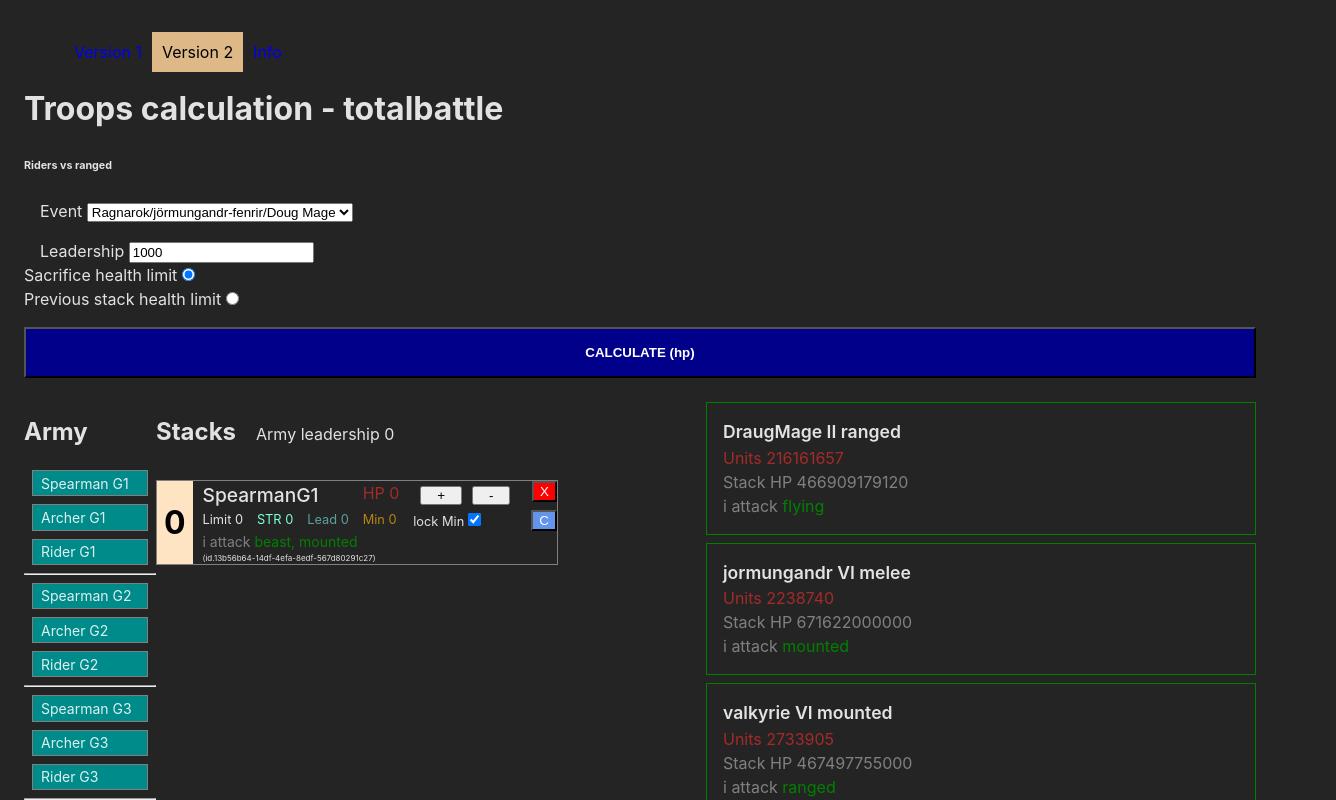
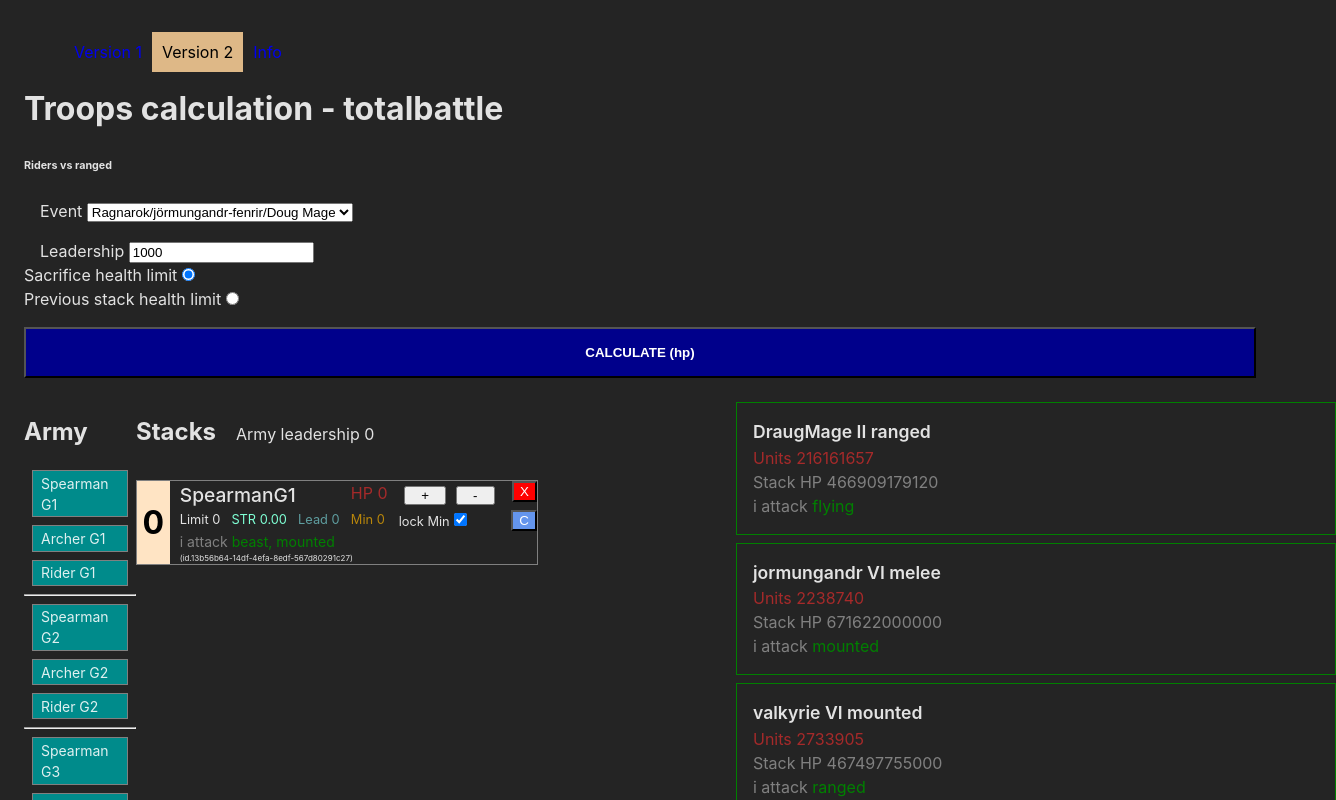
Before and after one commit to moigithub/totalbattlecaballitos, a React (Vite) app: page /v2 in a window 1280 px wide. Both pictures are taken after a click on the element "Spearman G1". Shown: the top 800 px of the page, 1336 px wide, since content can reach past the window. Built offline with nearby package versions, Linux system fonts and the light colour scheme.

Commit message:
fix some types/trypescript, drag sensor, style

```diff
--- a/src/App.css
+++ b/src/App.css
@@ -101,7 +101,7 @@ table th {
 }
 .config-container,
 .stack-container {
-  min-width: 550px;
+  min-width: 600px;
 }
 
 .troop {
@@ -145,6 +145,10 @@ table th {
   margin: 0;
   font-size: 1.2rem;
   font-weight: 500;
+  width: 100%;
+  max-width: 160px;
+  text-overflow: ellipsis;
+  overflow: hidden;
 }
 .stack-health {
   grid-area: health;
--- a/src/Card.tsx
+++ b/src/Card.tsx
@@ -26,12 +26,15 @@ export const Card = ({ stack }: { stack: Stack }) => {
     transition
   }
 
+  const stackHealth = getStackHealth(stack.id!)
+  const stackStrength = getStackStrength(stack.id!, draugMage.category)
+
   return (
     <div className='stack-card' ref={setNodeRef} style={style} {...attributes} {...listeners}>
       <p className='stack-units'>{stack.units}</p>
       <p className='stack-name'>{stack.unit.name}</p>
-      <p className='stack-health'>HP {getStackHealth(stack.id!)}</p>
-      <p className='stack-strength'>STR {getStackStrength(stack.id!, draugMage.category)}</p>
+      <p className='stack-health'>HP {stackHealth.toFixed(0)}</p>
+      <p className='stack-strength'>STR {stackStrength.toFixed(2)}</p>
       <p className='stack-leadership'>Lead {stack.leadership}</p>
       <p className='stack-minSetup'>Min {stack.minSetup}</p>
       <p className='stack-limit'>Limit {stack.limit}</p>
--- a/src/dos.tsx
+++ b/src/dos.tsx
@@ -24,8 +24,16 @@ import {
 } from './monsters'
 import { ArmyList } from './ArmyList'
 import { Card } from './Card'
-import { DndContext, DragEndEvent } from '@dnd-kit/core'
-import { arrayMove, SortableContext } from '@dnd-kit/sortable'
+import {
+  DndContext,
+  DragEndEvent,
+  KeyboardSensor,
+  MouseSensor,
+  TouchSensor,
+  useSensor,
+  useSensors
+} from '@dnd-kit/core'
+import { arrayMove, SortableContext, sortableKeyboardCoordinates } from '@dnd-kit/sortable'
 
 function Dos() {
   // const mobHealth = useGuardsStore(state => state.mobHealth)
@@ -54,6 +62,30 @@ function Dos() {
 
   const [selectedEvent, setSelectedEvent] = useState('0')
   const [addUnitMode, setAddUnitMode] = useState('sacrificeHealthLimit')
+
+  // const sensors = useSensor(PointerSensor, {
+  //   activationConstraint: {
+  //     delay: 100,
+  //     tolerance: 5,
+  //   },
+  // });
+  const sensors = useSensors(
+    useSensor(MouseSensor, {
+      activationConstraint: { delay: 250, tolerance: 5, distance: 8 }
+    }),
+    useSensor(TouchSensor, {
+      activationConstraint: {
+        delay: 250,
+        tolerance: 5,
+        distance: 8
+      }
+    }),
+    useSensor(KeyboardSensor, {
+      // Disable smooth scrolling in Cypress automated tests
+      scrollBehavior: 'Cypress' in window ? 'auto' : undefined,
+      coordinateGetter: sortableKeyboardCoordinates
+    })
+  )
 
   useEffect(() => {
     let army = doomsdayArmy
@@ -84,7 +116,7 @@ function Dos() {
     console.log('changing leadership', value)
   }
 
-  const getMobTarget = (iam: TroopType) => {
+  const getMobTarget = (iam: TroopType | string) => {
     //getMobTarget, usa getMonsterStack, y escoje un monster
     /**
      * mounted vs ranged
@@ -168,7 +200,7 @@ function Dos() {
 
       // incluir el bono de los heroes/capitanes/equipo/clan/buff/vip
       // const otherBonus = bonus.rider.G1.str ?? 0
-      const otherBonus = bonus.rider[level as GuardsmanLevel].str ?? 0
+      const otherBonus = bonus.rider[level as GuardsmanLevel]?.str ?? 0
 
       const strBonus = ((otherBonus + unit.vsRangedPercent) * soldierStrength) / 100
       soldierStrength = soldierStrength + strBonus
@@ -368,7 +400,7 @@ function Dos() {
             <h2>Stacks</h2> <p>Army leadership {getArmyLeadership()}</p>
           </div>
           <div className='stack-list'>
-            <DndContext onDragEnd={handleDrag}>
+            <DndContext onDragEnd={handleDrag} sensors={sensors}>
               <SortableContext items={army}>
                 {army.map(stack => {
                   return <Card stack={stack} key={stack.id} />
--- a/src/guardStore.ts
+++ b/src/guardStore.ts
@@ -74,7 +74,7 @@ export interface Stack {
   //healthLeft o damageTaken
   // strength: number // (base str+bonus) *units// calculado basado contra que esta atacando// recalculado, no guardado
   leadership: number
-  unit: Unit
+  unit: Unit | MercUnit
   units: number
   minSetup: number // used to calculate how many units are needed to kill one monster
   lockMinSetup: boolean //to know if the unit number increments one by one or by "minSetup" amount
@@ -103,6 +103,7 @@ export interface MercUnit {
   name: string
   BASEHP: number
   BASESTR: number
+  LEADERSHIP: number
   AUTHORITY: number
   INITIATIVE: number
   vsRangedPercent: number
@@ -261,21 +262,21 @@ interface StackStore {
   }
  */
 
-export const getHPWithBonus = (unit: Unit, bonus: Bonus) => {
+export const getHPWithBonus = (unit: Unit | MercUnit, bonus: Bonus) => {
   //const hp = bonus[unit.troop][unit.level].hp ?? 0
   let hp = 0
   if (unit.troop === 'archer') {
-    hp = bonus[unit.troop][unit.level as GuardsmanLevel].hp ?? 0
+    hp = bonus[unit.troop][unit.level as GuardsmanLevel]?.hp ?? 0
   } else if (unit.troop == 'spearman') {
-    hp = bonus[unit.troop][unit.level as GuardsmanLevel].hp ?? 0
+    hp = bonus[unit.troop][unit.level as GuardsmanLevel]?.hp ?? 0
   } else if (unit.troop == 'rider') {
-    hp = bonus[unit.troop][unit.level as GuardsmanLevel].hp ?? 0
+    hp = bonus[unit.troop][unit.level as GuardsmanLevel]?.hp ?? 0
   } else if (unit.troop == 'spy') {
-    hp = bonus[unit.troop][unit.level as SpecialistLevel].hp ?? 0
+    hp = bonus[unit.troop][unit.level as SpecialistLevel]?.hp ?? 0
   } else if (unit.troop == 'swordsman') {
-    hp = bonus[unit.troop][unit.level as SpecialistLevel].hp ?? 0
+    hp = bonus[unit.troop][unit.level as SpecialistLevel]?.hp ?? 0
   } else if (unit.troop == 'catapult') {
-    hp = bonus[unit.troop][unit.level as EngineerLevel].hp ?? 0
+    hp = bonus[unit.troop][unit.level as EngineerLevel]?.hp ?? 0
   }
 
   const bonusHP = (unit.BASEHP * hp) / 100
--- a/src/monsters.ts
+++ b/src/monsters.ts
@@ -1,7 +1,7 @@
 //doomsday nigromante strength 720, health 2160
 //ancient/tinman arbalesteraAncestrengthal strength 720, health 2160, ranged
 
-import { Category, Unit } from './guardStore'
+import { Category, MercUnit, Unit } from './guardStore'
 
 export type MonsterType = 'jormungandr' | 'swarm' | 'elemental' | 'ancient' | 'guardsman' | 'demon'
 // |'ancient'
@@ -620,7 +620,7 @@ const shadowCorax: MonsterUnit = {
 | 'mounted'| 'ranged'| 'melee'| 'flying'| 'fortification'| 'siege'
 | 'elemental'| 'beast'| 'dragon'| 'giant'
 */
-export const whoCanIAttack = (unit: MonsterUnit | Unit) => {
+export const whoCanIAttack = (unit: MonsterUnit | Unit | MercUnit) => {
   const target = []
   if (unit.vsRangedPercent > 0) {
     target.push('ranged')
--- a/src/soldiers.ts
+++ b/src/soldiers.ts
@@ -560,6 +560,7 @@ export const mercEpicMonsterHunter: MercUnit = {
   name: 'mercEpicMonsterHunter',
   BASEHP: 6090,
   BASESTR: 2030,
+  LEADERSHIP: 0,
   AUTHORITY: 1,
   INITIATIVE: 10,
   vsRangedPercent: 329,
@@ -579,6 +580,7 @@ export const mercChariot: MercUnit = {
   name: 'mercChariot',
   BASEHP: 11400,
   BASESTR: 3800,
+  LEADERSHIP: 0,
   AUTHORITY: 2,
   INITIATIVE: 10,
   vsRangedPercent: 493,
```
